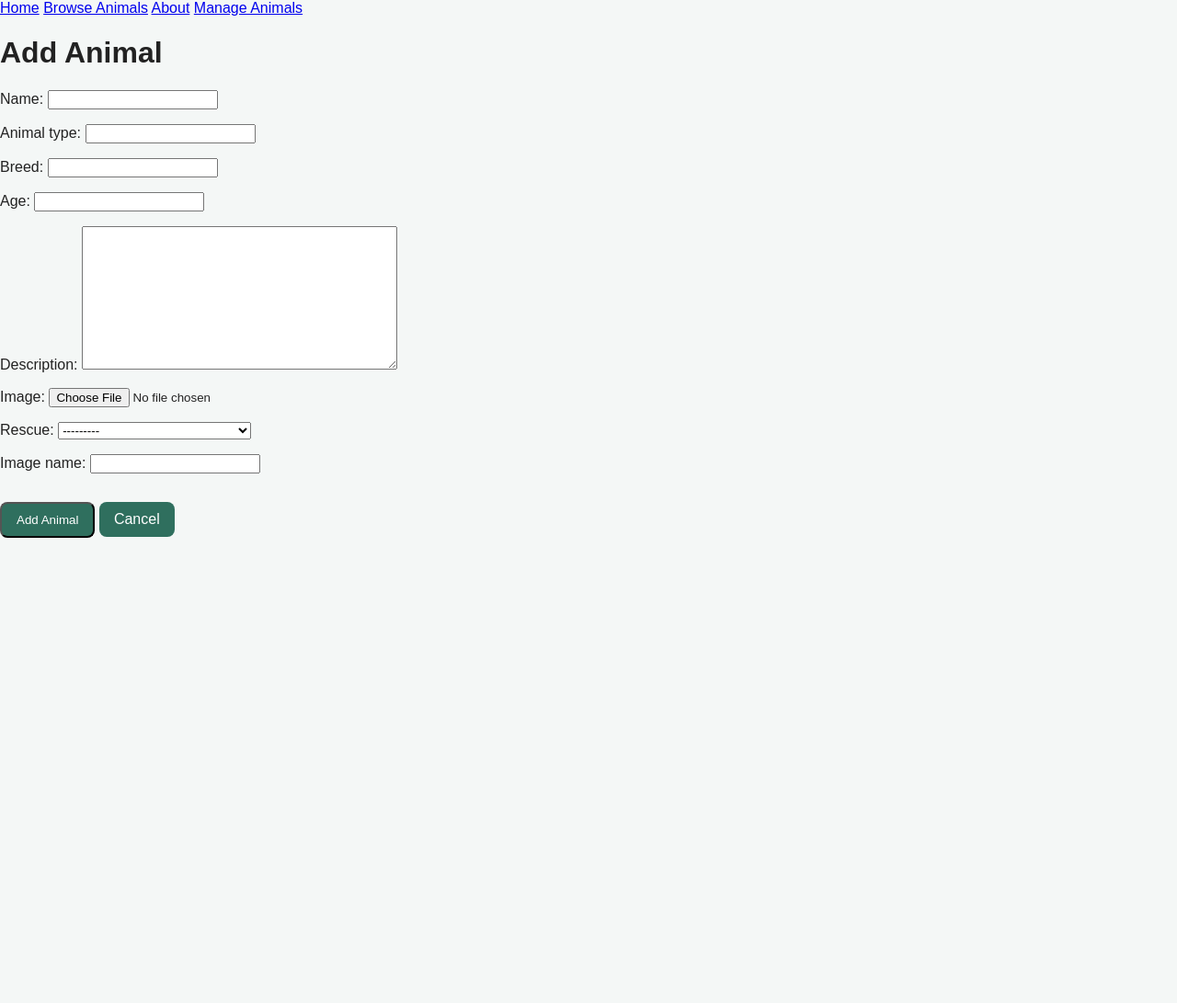
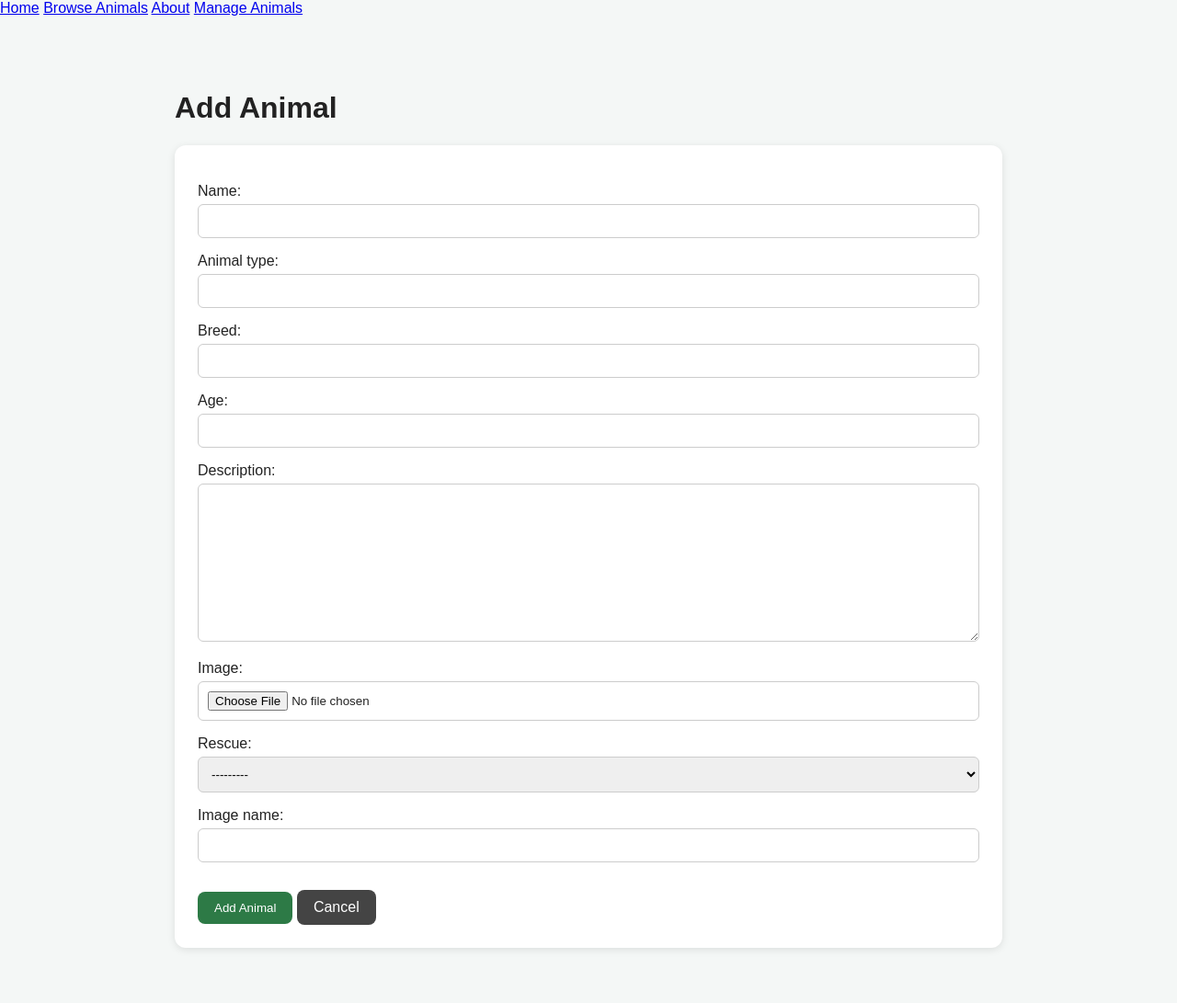
Before and after one commit to Luke-Smith92/RescueMatch, a Django app: page /manage-animals/add/ in a window 1280 px wide. Shown: the whole page at 92% size. Before the commit the page ends 585 px from the top, so only its background shows below. Run offline with Django 5.2, Linux system fonts and the light colour scheme; data comes from the database, SQL or seed files in the repository.

Commit message:
Complete front end CRUD system for RescueMatch

```diff
--- a/rescuematch/static/css/style.css
+++ b/rescuematch/static/css/style.css
@@ -178,3 +178,87 @@ body {
     font-weight: bold;
     text-decoration: underline;
 }
+
+/* =========================
+   CRUD PAGES
+========================= */
+
+.crud-container,
+.form-container,
+.delete-container {
+    max-width: 900px;
+    margin: 40px auto;
+    padding: 20px;
+}
+
+.crud-list {
+    display: grid;
+    gap: 20px;
+    margin-top: 30px;
+}
+
+.crud-card {
+    background: white;
+    padding: 20px;
+    border-radius: 12px;
+    box-shadow: 0 2px 8px rgba(0,0,0,0.1);
+}
+
+.crud-card h2 {
+    margin-top: 0;
+}
+
+.crud-actions {
+    display: flex;
+    gap: 10px;
+    margin-top: 15px;
+}
+
+.animal-form {
+    background: white;
+    padding: 25px;
+    border-radius: 12px;
+    box-shadow: 0 2px 8px rgba(0,0,0,0.1);
+}
+
+.animal-form p {
+    margin-bottom: 15px;
+}
+
+.animal-form input,
+.animal-form textarea,
+.animal-form select {
+    width: 100%;
+    padding: 10px;
+    margin-top: 5px;
+    border-radius: 6px;
+    border: 1px solid #ccc;
+    box-sizing: border-box;
+}
+
+.btn {
+    display: inline-block;
+    padding: 10px 18px;
+    border-radius: 8px;
+    text-decoration: none;
+    background: #444;
+    color: white;
+    border: none;
+    cursor: pointer;
+}
+
+.primary-btn {
+    background: #2d7a46;
+}
+
+.primary-btn:hover {
+    background: #25663a;
+}
+
+.danger-btn {
+    background: #b02a2a;
+}
+
+.danger-btn:hover {
+    background: #8e2020;
+}
```
